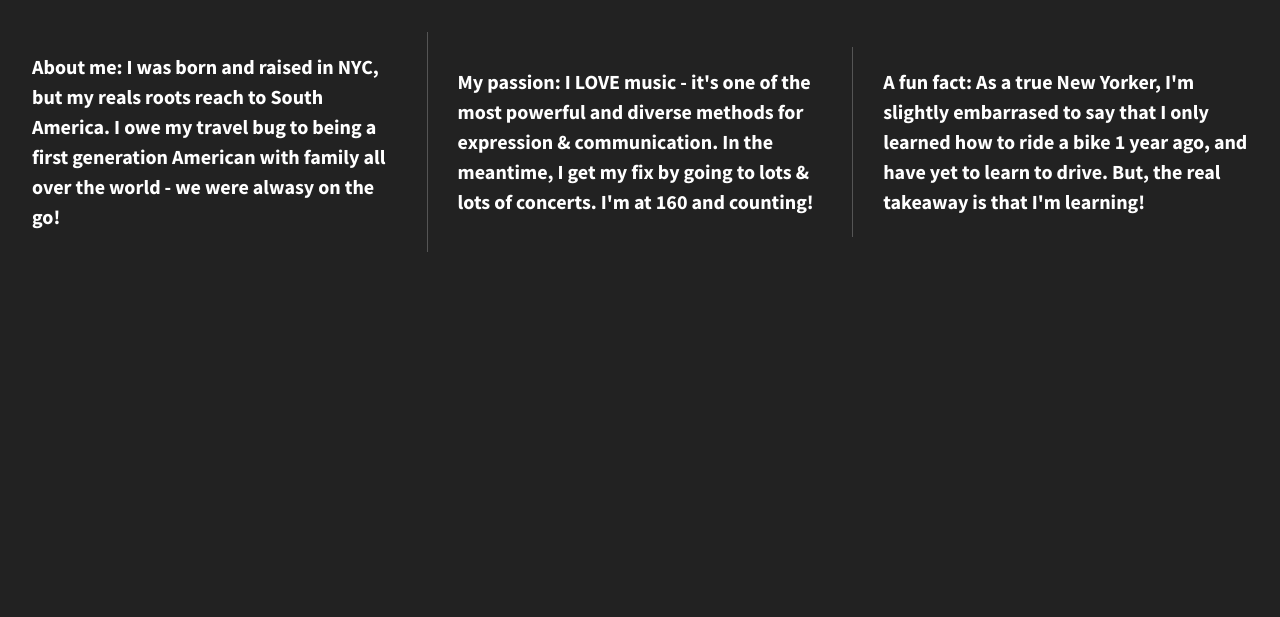
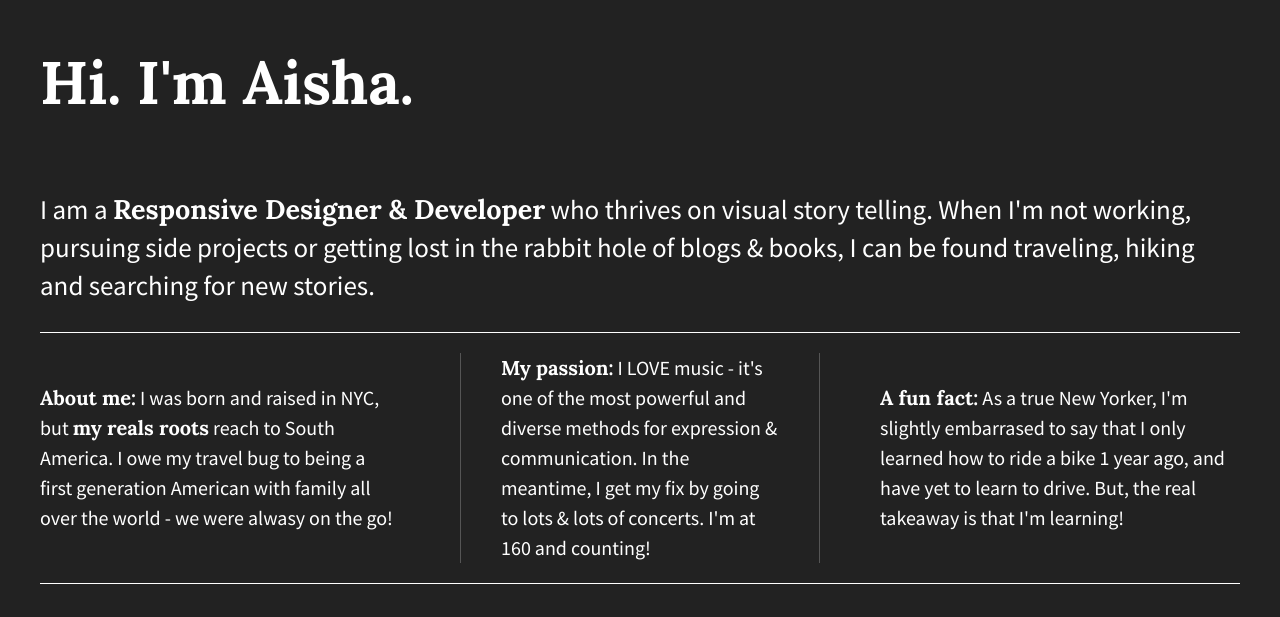
Before and after one commit to staplesdr/flexbox-devs, a plain HTML site: page index.html in a window 1280 px wide. Drawn offline with nearby package versions, Linux system fonts and the light colour scheme.

Commit message:
Edited the layout

```diff
--- a/css/main.css
+++ b/css/main.css
@@ -10,7 +10,7 @@
    Base styles: opinionated defaults
    ========================================================================== */
 
-html {
+   html {
     color: #222;
     font-size: 1em;
     line-height: 1.4;
@@ -95,7 +95,7 @@ textarea {
    Author's custom styles
    ========================================================================== */
 
-
+/*Large Background Image*/
 html {
   background-color: #222;
   height: 100%;
@@ -104,32 +104,63 @@ html {
 
 body {
   font-family: 'Source Sans Pro', sans-serif;
-  font-weight: 700;
-  padding: 2em;
+  padding: 0em 2em;
+  font-size: 1.25em;
   color: #fff;
-  height: 100%;
+  display: flex;
+  justify-content: center;
 }
 
-.wrapper {
+.flex-container {
   display: flex;
   flex-flow: row wrap;
   justify-content: space-between;
-  align-items: center;
+  max-width: 1200px;
 }
 
-.div-1, .div-2, .div-3 {
-  /*give the divs a width of 30%, add display:flex, set justify-content and align-items to center*/
+p span {
+  font-family: 'Lora', sans-serif;
+}
+
+header,
+footer {
+  width: 100%;
+  display: flex;
+  justify-content: flex-start;
+}
+
+header h1 {
+  font-family: 'Lora', sans-serif;
+  font-size: 3em;
+}
+
+main {
+  width: 100%;
+  display: flex;
+  justify-content: center;
+  border-bottom: 1px solid #fff;
+}
+
+main p {
+  font-size: 1.35em;
+}
+
+.flex-items {
   display: flex;
   justify-content: center;
   align-items: center;
-  color: #fff;
   line-height: 1.5em;
-  font-size: 1.25em;
-  height: auto;
+  font-size: 1em;
+  border-bottom: 1px solid #555;
 }
 
+footer {
+  border-top: 1px solid #fff;
+}
 
-
+footer i {
+  padding: 30px 20px 0 0;
+}
 
 /* ==========================================================================
    Helper classes
@@ -211,14 +242,22 @@ body {
    Modify as content requires.
    ========================================================================== */
 
-@media all and (min-width: 1200px) {
-    .div-1, .div-2, .div-3 {
-        flex-basis: 30%;
+@media all and (max-width: 768px) {
+    body {
+      padding: 1em;
+    }
+}
+
+@media (min-width: 1200px) {
+    .flex-items {
+      flex-basis: 30%;
+      border-bottom: none;
     }
 
-    .div-1, .div-2 {
-        border-right: 1px solid #555;
-        padding-right: 30px;
+    #div-2 p {
+      border-left: 1px solid #555;
+      border-right: 1px solid #555;
+      padding: 0 40px;
     }
 }
 
--- a/index.html
+++ b/index.html
@@ -20,17 +20,27 @@
         <!--[if lt IE 8]>
             <p class="browserupgrade">You are using an <strong>outdated</strong> browser. Please <a href="http://browsehappy.com/">upgrade your browser</a> to improve your experience.</p>
         <![endif]-->
-
-        <section class="wrapper">
-            <div class="div-1">
-               <p>About me: I was born and raised in NYC, but <span>my reals roots</span> reach to South America. I owe my travel bug to being a first generation American with family all over the world - we were alwasy on the go!</p>
+        <section class="flex-container">
+            <header>
+                <h1>Hi. I'm Aisha.</h1>
+            </header>
+            <main>
+                <p>I am a <span>Responsive Designer & Developer</span> who thrives on visual story telling. When I'm not working, pursuing side projects or getting lost in the rabbit hole of blogs & books, I can be found traveling, hiking and searching for new stories.</p>
+            </main>
+            <div id="div-1" class="flex-items">
+               <p><span>About me:</span> I was born and raised in NYC, but <span>my reals roots</span> reach to South America. I owe my travel bug to being a first generation American with family all over the world - we were alwasy on the go!</p>
             </div>
-            <div class="div-2">
+            <div id="div-2" class="flex-items">
                <p><span>My passion:</span> I LOVE music - it's one of the most powerful and diverse methods for expression & communication. In the meantime, I get my fix by going to lots & lots of concerts. I'm at 160 and counting!</p>
             </div>
-            <div class="div-3">
+            <div id="div-3" class="flex-items">
                 <p><span>A fun fact:</span> As a true New Yorker, I'm slightly embarrased to say that I only learned how to ride a bike 1 year ago, and have yet to learn to drive. But, the real takeaway is that I'm learning!</p>
             </div>
+            <footer>
+                <i class="fab fa-twitter"></i>
+                <i class="fab fa-linkedin"></i>
+                <i class="fab fa-pinterest"></i>
+            </footer>
         </section>
 
         <script src="https://ajax.googleapis.com/ajax/libs/jquery/1.11.3/jquery.min.js"></script>
```
Also changed, not shown: img/linkedin.png (added), img/twitter.png (added).
